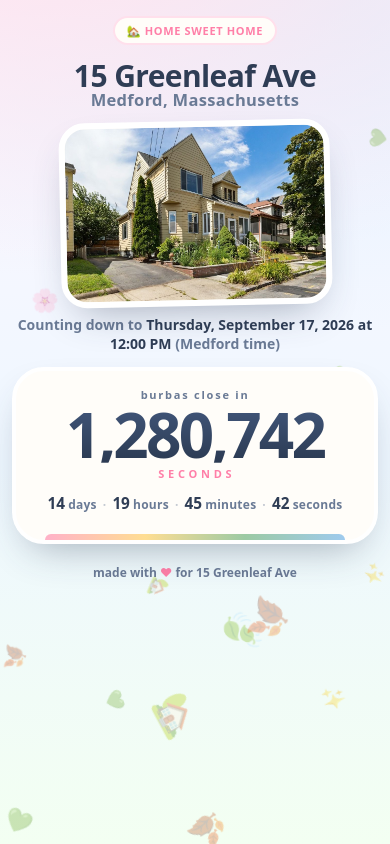
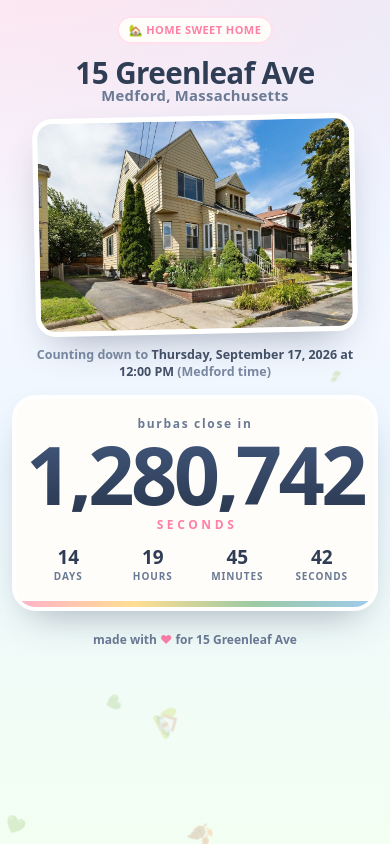
Before and after one commit to ssalbdivad/greenleaf-countdown, a plain HTML site: page index.html in a window 390 px wide. Drawn offline with Linux system fonts and the light colour scheme.

Commit message:
Make the countdown work properly on phones
Size the seconds figure by measuring the glyphs and filling the card
rather than guessing with a vw clamp, so it stays as large as it can be
as digits drop off. Stack the day/hour/minute/second breakdown into four
columns under 620px, widen the photo, tighten the type and spacing so
the whole page fits one phone screen, run the accent bar to the card
edges, and thin out the floating decorations on small screens.

Co-Authored-By: Claude Opus 5 (1M context) <noreply@anthropic.com>
Claude-Session: https://claude.ai/code/session_01LiDyPFh4gbLHVHbiohZiL4

```diff
--- a/index.html
+++ b/index.html
@@ -18,8 +18,9 @@
   }
   *{box-sizing:border-box}
   html,body{margin:0;padding:0}
+  html{-webkit-text-size-adjust:100%}
   body{
-    min-height:100vh;
+    min-height:100vh; min-height:100svh;
     font-family:"Nunito", ui-rounded, "Segoe UI Rounded", "SF Pro Rounded", system-ui, -apple-system, "Segoe UI", sans-serif;
     color:var(--ink);
     background:
@@ -65,7 +66,7 @@
     transform:rotate(-1.2deg);
     transition:transform .4s ease;
   }
-  .house:hover{transform:rotate(0deg) scale(1.015)}
+  @media (hover:hover){ .house:hover{transform:rotate(0deg) scale(1.015)} }
   .house img{display:block; width:100%; height:auto}
 
   .target{
@@ -82,7 +83,7 @@
     position:relative; overflow:hidden;
   }
   .bigwrap::after{
-    content:""; position:absolute; left:8%; right:8%; bottom:0; height:6px; border-radius:6px 6px 0 0;
+    content:""; position:absolute; left:0; right:0; bottom:0; height:6px;
     background:linear-gradient(90deg,var(--accent),var(--gold),var(--accent-2),#5ea9e6);
     opacity:.6;
   }
@@ -95,9 +96,9 @@
   .num{
     display:block; font-variant-numeric:tabular-nums; font-weight:900;
     font-size:clamp(46px,15.5vw,190px); line-height:.92; letter-spacing:-.045em;
+    white-space:nowrap;
     background:linear-gradient(180deg,#41567a,#2b3a52);
     -webkit-background-clip:text; background-clip:text; color:transparent;
-    word-break:keep-all;
   }
   .num.tick{animation:pop .4s cubic-bezier(.3,1.5,.5,1)}
   @keyframes pop{0%{transform:scale(1)}35%{transform:scale(1.025)}100%{transform:scale(1)}}
@@ -151,8 +152,33 @@
   #confetti{position:fixed; inset:0; width:100%; height:100%; pointer-events:none; z-index:50; display:none}
   .party #confetti{display:block}
 
-  @media (max-width:560px){
-    .clock{grid-template-columns:repeat(2,minmax(0,1fr))}
+  @media (max-width:620px){
+    body{padding-bottom:28px}
+    .eyebrow{padding:.4em .9em; letter-spacing:.04em}
+    h1{margin:.45em 0 .05em; font-size:clamp(26px,7.6vw,40px)}
+    h1 .ave{font-size:.5em}
+    .house{width:88%; border-width:5px; border-radius:20px; margin:12px auto 12px}
+    .target{font-size:12.5px; line-height:1.4; margin:.2em auto 14px; max-width:27em; opacity:.9}
+    .target b{font-weight:800}
+    .bigwrap{border-radius:24px; padding:16px 10px 14px}
+    .caption{font-size:12px; letter-spacing:.14em; margin-bottom:6px}
+    .seclabel{font-size:12px; letter-spacing:.3em; margin-top:.45em}
+
+    /* stack each unit as number-over-label instead of a wrapping sentence */
+    .parts{
+      display:grid; grid-template-columns:repeat(4,1fr);
+      gap:0; margin-top:14px; font-size:10px;
+      text-transform:uppercase; letter-spacing:.09em;
+    }
+    .parts span{display:flex; flex-direction:column; align-items:center; gap:1px}
+    .parts b{font-size:19px; line-height:1.1}
+    .parts .dot{display:none}
+    footer{margin-top:20px; font-size:12px}
+    .banner{font-size:clamp(24px,8vw,40px)}
+  }
+
+  @media (max-width:620px) and (orientation:landscape){
+    .house{width:min(300px,46%)}
   }
   @media (prefers-reduced-motion:reduce){
     *{animation:none !important; transition:none !important}
@@ -229,30 +255,64 @@
   function render(){
     var left = TARGET - Date.now();
     if (left <= 0){
-      set("secs","0"); set("d","0"); set("h","00"); set("m","00"); set("s","00");
+      set("secs","0"); maybeFit(); set("d","0"); set("h","00"); set("m","00"); set("s","00");
       if (!celebrating) celebrate();
       return;
     }
     var totalSec = Math.ceil(left / 1000);
     set("secs", group(totalSec));
+    maybeFit();
     set("d", String(Math.floor(totalSec / 86400)));
     set("h", pad(Math.floor(totalSec / 3600) % 24));
     set("m", pad(Math.floor(totalSec / 60) % 60));
     set("s", pad(totalSec % 60));
   }
 
+  /* Size the big number to fill the card. A vw-based clamp can't do this:
+     the digit count shrinks as the date nears, and the card is narrower than
+     the viewport by a padding that itself changes with screen size. */
+  var MAX_PX = 190;
+  var fitFor = "";
+
+  function fit(){
+    var el = els.secs;
+    el.style.fontSize = "100px";
+    var avail = el.clientWidth;   // the block's width == the space to fill
+    // A Range measures the glyphs themselves; scrollWidth would just report
+    // the block width back whenever the text is narrower than the card.
+    var r = document.createRange();
+    r.selectNodeContents(el);
+    var text = r.getBoundingClientRect().width;
+    if (!avail || !text) { el.style.fontSize = ""; return; }
+    var px = Math.min(MAX_PX, Math.floor(100 * (avail * 0.98) / text));
+    el.style.fontSize = px + "px";
+    fitFor = el.textContent.length + "x" + avail;
+  }
+
+  function maybeFit(){
+    var el = els.secs;
+    if (fitFor !== el.textContent.length + "x" + el.clientWidth) fit();
+  }
+
   render();
+  fit();
   setInterval(render, 250);
+  window.addEventListener("resize", fit);
+  window.addEventListener("orientationchange", fit);
+  if (document.fonts && document.fonts.ready) document.fonts.ready.then(fit);
 
   /* ---------- floating background bits ---------- */
   (function floaties(){
     var box = document.getElementById("floaties");
     var glyphs = ["🍃","💚","🏡","🌸","✨","🍂"];
-    for (var i = 0; i < 18; i++){
+    var small = window.matchMedia("(max-width: 620px)").matches;
+    var n = small ? 9 : 18;
+    for (var i = 0; i < n; i++){
       var s = document.createElement("span");
       s.textContent = glyphs[i % glyphs.length];
       s.style.left = (Math.random() * 100) + "%";
-      s.style.fontSize = (14 + Math.random() * 22) + "px";
+      s.style.fontSize = ((small ? 12 : 14) + Math.random() * (small ? 12 : 22)) + "px";
+      s.style.opacity = small ? .22 : "";
       s.style.animationDuration = (14 + Math.random() * 16) + "s";
       s.style.animationDelay = (-Math.random() * 30) + "s";
       box.appendChild(s);
```
